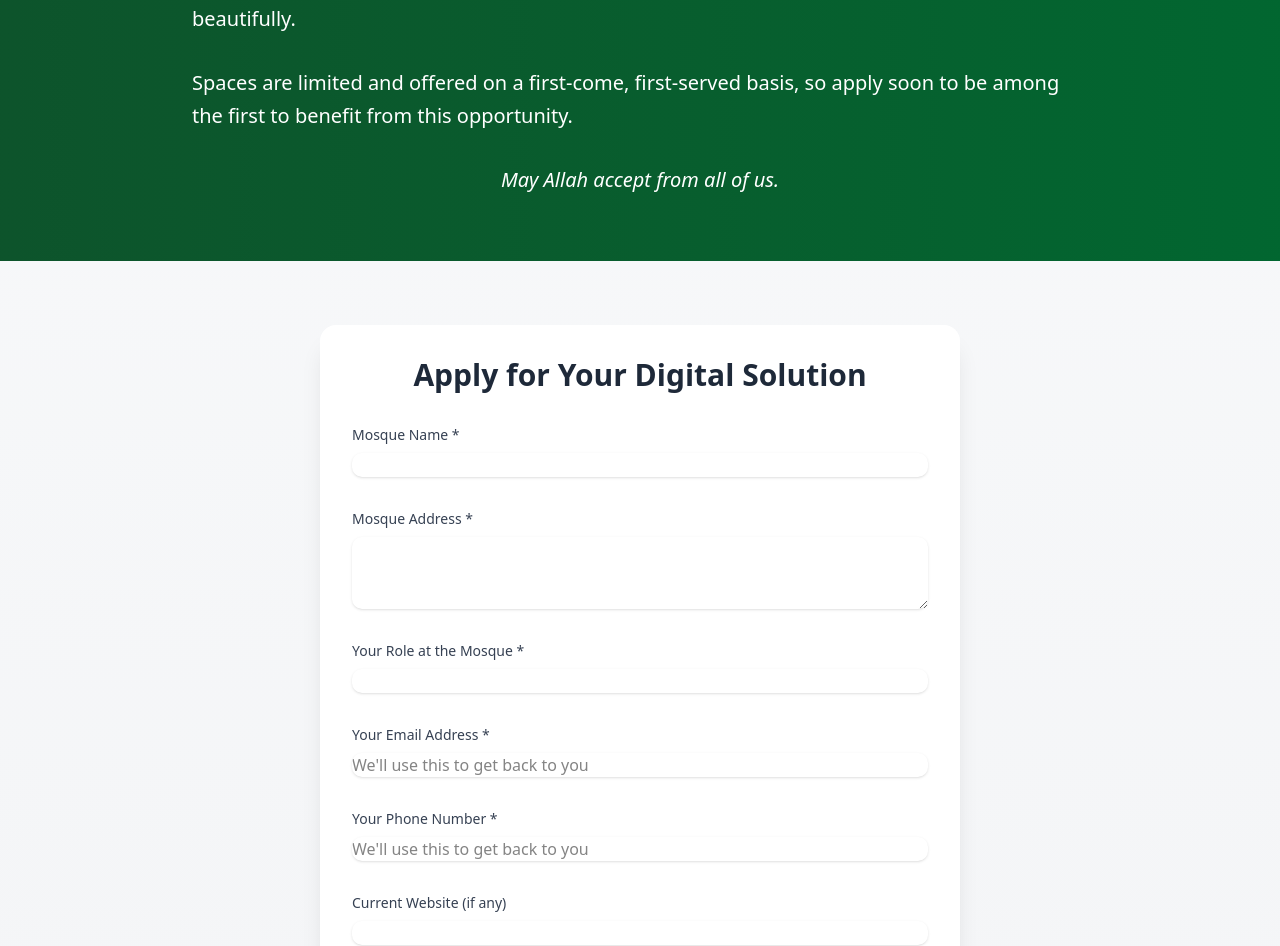
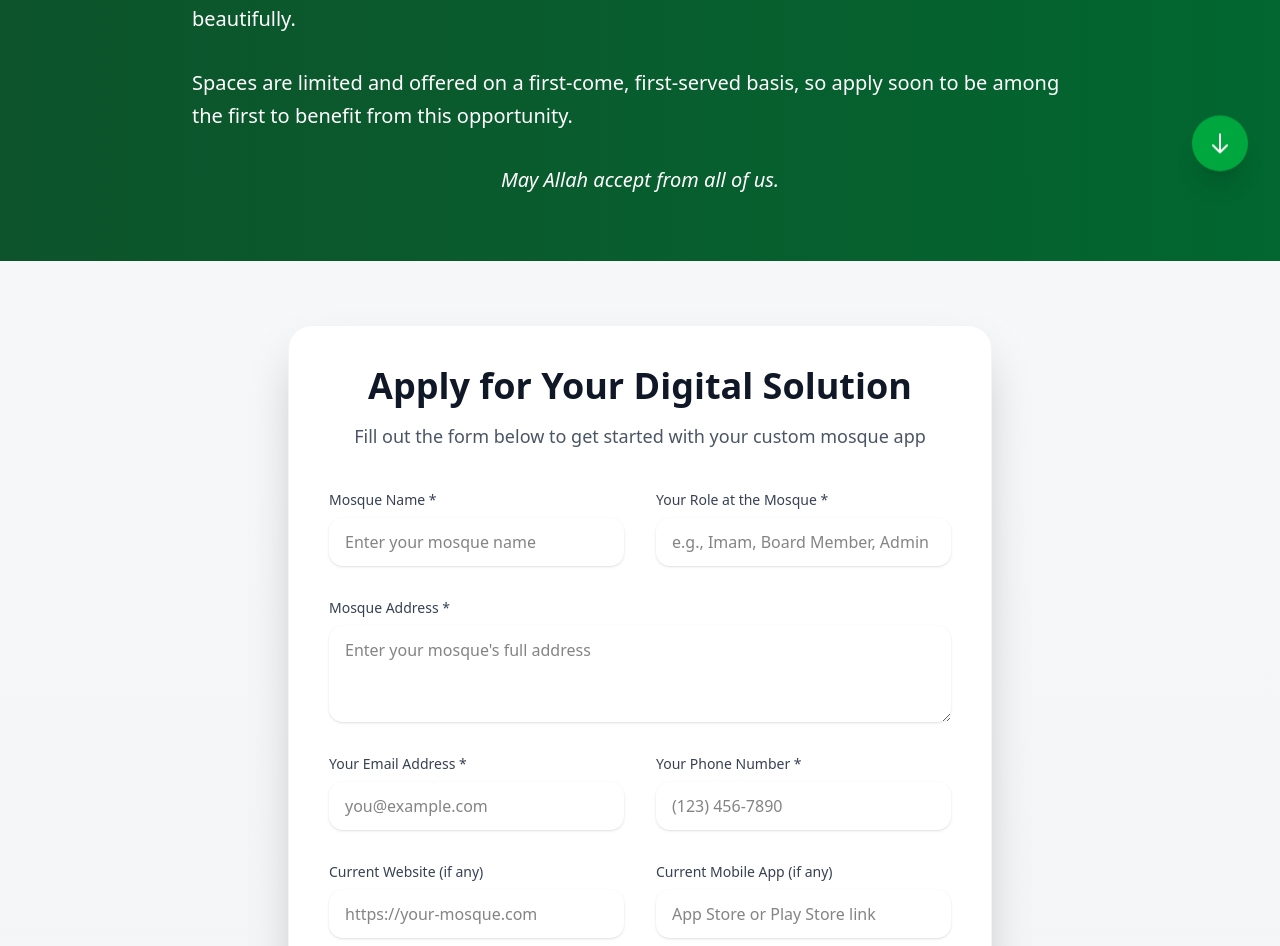
Before and after one commit to Naimy441/3ata, a Next.js app: page /apply in a window 1280 px wide. Shown: the part 587-1533 px from the top of the page. Built offline with nearby package versions, Linux system fonts and the light colour scheme.

Commit message:
Improved apply page

```diff
--- a/app/apply/page.tsx
+++ b/app/apply/page.tsx
@@ -1,6 +1,26 @@
+'use client';
+
 import Link from 'next/link';
+import { useEffect, useState } from 'react';
 
 export default function ApplyPage() {
+  const [showButton, setShowButton] = useState(true);
+
+  useEffect(() => {
+    const handleScroll = () => {
+      const scrollPosition = window.scrollY;
+      setShowButton(scrollPosition < 300);
+    };
+
+    window.addEventListener('scroll', handleScroll);
+    return () => window.removeEventListener('scroll', handleScroll);
+  }, []);
+
+  const scrollToForm = () => {
+    const formSection = document.getElementById('application-form');
+    formSection?.scrollIntoView({ behavior: 'smooth' });
+  };
+
   return (
     <div className="min-h-screen bg-gradient-to-b from-gray-50 to-gray-100">
       {/* Back Button */}
@@ -23,6 +43,30 @@ export default function ApplyPage() {
           </button>
         </Link>
       </div>
+
+      {/* Floating Action Button */}
+      {showButton && (
+        <button
+          onClick={scrollToForm}
+          className="fixed bottom-8 right-8 z-[100] bg-green-600 text-white p-4 rounded-full shadow-xl hover:bg-green-700 transition-all duration-300 animate-bounce-subtle hover:scale-110"
+          aria-label="Scroll to application form"
+        >
+          <svg
+            xmlns="http://www.w3.org/2000/svg"
+            className="h-6 w-6"
+            fill="none"
+            viewBox="0 0 24 24"
+            stroke="currentColor"
+          >
+            <path
+              strokeLinecap="round"
+              strokeLinejoin="round"
+              strokeWidth={2}
+              d="M19 14l-7 7m0 0l-7-7m7 7V3"
+            />
+          </svg>
+        </button>
+      )}
 
       {/* Banner Section */}
       <div className="bg-gradient-to-r from-green-900 to-green-800 text-white py-16 px-4">
@@ -63,11 +107,15 @@ export default function ApplyPage() {
       </div>
 
       {/* Application Form Section */}
-      <div className="max-w-2xl mx-auto py-16 px-4">
-        <div className="bg-white rounded-2xl shadow-xl p-8 backdrop-blur-sm bg-opacity-90">
-          <h2 className="text-3xl font-bold mb-8 text-gray-800 text-center">Apply for Your Digital Solution</h2>
+      <div id="application-form" className="max-w-3xl mx-auto py-16 px-4 sm:px-6 lg:px-8">
+        <div className="bg-white rounded-3xl shadow-2xl p-6 sm:p-8 lg:p-10 backdrop-blur-sm bg-opacity-95 border border-gray-100">
+          <div className="text-center mb-10">
+            <h2 className="text-3xl sm:text-4xl font-bold text-gray-900 mb-4">Apply for Your Digital Solution</h2>
+            <p className="text-gray-600 text-lg">Fill out the form below to get started with your custom mosque app</p>
+          </div>
 
-          <form action="https://formspree.io/f/xvgakyjg" method="POST" className="space-y-8">
+          <form action="https://formspree.io/f/xvgakyjg" method="POST" className="space-y-6 sm:space-y-8">
+            <div className="grid grid-cols-1 sm:grid-cols-2 gap-6 sm:gap-8">
               <div className="space-y-2">
                 <label htmlFor="mosqueName" className="block text-sm font-medium text-gray-700">
                   Mosque Name *
@@ -77,20 +125,8 @@ export default function ApplyPage() {
                   id="mosqueName"
                   name="mosqueName"
                   required
-                className="mt-1 block w-full rounded-lg border-gray-300 shadow-sm focus:border-green-500 focus:ring-green-500 transition-all duration-200"
-              />
-            </div>
-
-            <div className="space-y-2">
-              <label htmlFor="address" className="block text-sm font-medium text-gray-700">
-                Mosque Address *
-              </label>
-              <textarea
-                id="address"
-                name="address"
-                required
-                rows={3}
-                className="mt-1 block w-full rounded-lg border-gray-300 shadow-sm focus:border-green-500 focus:ring-green-500 transition-all duration-200"
+                  className="mt-1 block w-full rounded-xl border-gray-300 shadow-sm focus:border-green-500 focus:ring-green-500 transition-all duration-200 text-base py-3 px-4"
+                  placeholder="Enter your mosque name"
                 />
               </div>
 
@@ -103,10 +139,27 @@ export default function ApplyPage() {
                   id="role"
                   name="role"
                   required
-                className="mt-1 block w-full rounded-lg border-gray-300 shadow-sm focus:border-green-500 focus:ring-green-500 transition-all duration-200"
+                  className="mt-1 block w-full rounded-xl border-gray-300 shadow-sm focus:border-green-500 focus:ring-green-500 transition-all duration-200 text-base py-3 px-4"
+                  placeholder="e.g., Imam, Board Member, Admin"
+                />
+              </div>
+            </div>
+
+            <div className="space-y-2">
+              <label htmlFor="address" className="block text-sm font-medium text-gray-700">
+                Mosque Address *
+              </label>
+              <textarea
+                id="address"
+                name="address"
+                required
+                rows={3}
+                className="mt-1 block w-full rounded-xl border-gray-300 shadow-sm focus:border-green-500 focus:ring-green-500 transition-all duration-200 text-base py-3 px-4"
+                placeholder="Enter your mosque's full address"
               />
             </div>
 
+            <div className="grid grid-cols-1 sm:grid-cols-2 gap-6 sm:gap-8">
               <div className="space-y-2">
                 <label htmlFor="email" className="block text-sm font-medium text-gray-700">
                   Your Email Address *
@@ -116,8 +169,8 @@ export default function ApplyPage() {
                   id="email"
                   name="email"
                   required
-                className="mt-1 block w-full rounded-lg border-gray-300 shadow-sm focus:border-green-500 focus:ring-green-500 transition-all duration-200"
-                placeholder="We'll use this to get back to you"
+                  className="mt-1 block w-full rounded-xl border-gray-300 shadow-sm focus:border-green-500 focus:ring-green-500 transition-all duration-200 text-base py-3 px-4"
+                  placeholder="you@example.com"
                 />
               </div>
 
@@ -130,11 +183,13 @@ export default function ApplyPage() {
                   id="phone"
                   name="phone"
                   required
-                className="mt-1 block w-full rounded-lg border-gray-300 shadow-sm focus:border-green-500 focus:ring-green-500 transition-all duration-200"
-                placeholder="We'll use this to get back to you"
+                  className="mt-1 block w-full rounded-xl border-gray-300 shadow-sm focus:border-green-500 focus:ring-green-500 transition-all duration-200 text-base py-3 px-4"
+                  placeholder="(123) 456-7890"
                 />
               </div>
+            </div>
 
+            <div className="grid grid-cols-1 sm:grid-cols-2 gap-6 sm:gap-8">
               <div className="space-y-2">
                 <label htmlFor="website" className="block text-sm font-medium text-gray-700">
                   Current Website (if any)
@@ -143,7 +198,8 @@ export default function ApplyPage() {
                   type="url"
                   id="website"
                   name="website"
-                className="mt-1 block w-full rounded-lg border-gray-300 shadow-sm focus:border-green-500 focus:ring-green-500 transition-all duration-200"
+                  className="mt-1 block w-full rounded-xl border-gray-300 shadow-sm focus:border-green-500 focus:ring-green-500 transition-all duration-200 text-base py-3 px-4"
+                  placeholder="https://your-mosque.com"
                 />
               </div>
 
@@ -155,8 +211,10 @@ export default function ApplyPage() {
                   type="url"
                   id="app"
                   name="app"
-                className="mt-1 block w-full rounded-lg border-gray-300 shadow-sm focus:border-green-500 focus:ring-green-500 transition-all duration-200"
+                  className="mt-1 block w-full rounded-xl border-gray-300 shadow-sm focus:border-green-500 focus:ring-green-500 transition-all duration-200 text-base py-3 px-4"
+                  placeholder="App Store or Play Store link"
                 />
+              </div>
             </div>
 
             <div className="space-y-2">
@@ -167,20 +225,37 @@ export default function ApplyPage() {
                 id="additionalInfo"
                 name="additionalInfo"
                 rows={4}
-                className="mt-1 block w-full rounded-lg border-gray-300 shadow-sm focus:border-green-500 focus:ring-green-500 transition-all duration-200"
+                className="mt-1 block w-full rounded-xl border-gray-300 shadow-sm focus:border-green-500 focus:ring-green-500 transition-all duration-200 text-base py-3 px-4"
                 placeholder="Please share any additional information about your mosque and community that might help us better serve you."
               />
             </div>
 
+            <div className="pt-4">
               <button
                 type="submit"
-              className="w-full bg-gradient-to-r from-green-600 to-green-700 text-white py-4 px-6 rounded-lg hover:from-green-700 hover:to-green-800 focus:outline-none focus:ring-2 focus:ring-green-500 focus:ring-offset-2 transition-all duration-200 transform hover:scale-[1.02]"
+                className="w-full bg-gradient-to-r from-green-600 to-green-700 text-white py-4 px-6 rounded-xl text-lg font-semibold hover:from-green-700 hover:to-green-800 focus:outline-none focus:ring-2 focus:ring-green-500 focus:ring-offset-2 transition-all duration-200 transform hover:scale-[1.02] shadow-lg"
               >
                 Submit Application
               </button>
+            </div>
           </form>
         </div>
       </div>
+
+      <style jsx global>{`
+        @keyframes bounce-subtle {
+          0%, 100% {
+            transform: translateY(0);
+          }
+          50% {
+            transform: translateY(-10px);
+          }
+        }
+
+        .animate-bounce-subtle {
+          animation: bounce-subtle 2s infinite;
+        }
+      `}</style>
     </div>
   );
 }
--- a/app/page.tsx
+++ b/app/page.tsx
@@ -9,11 +9,26 @@ import ClientsMarquee from "@/components/marquee"
 import Stats from "@/components/stats"
 import ContactModal from "@/components/contact-us"
 import PremiumDialog from "@/components/premium-pricing-dialog"
+import Link from 'next/link'
 
 export default function Home() {
   return (
     <div className="min-h-screen flex flex-col">
       <Navbar />
+
+      {/* Banner Section */}
+      <div className="relative bg-gradient-to-r from-green-900 to-green-800 text-white py-4 px-4 z-20">
+        <div className="max-w-7xl mx-auto flex justify-between items-center">
+          <p className="text-lg">
+          We’re offering 5 masjids a free custom mobile app and website. Already have one? We’ll upgrade and unify it seamlessly.
+          </p>
+          <Link href="/apply">
+            <button className="bg-white text-green-800 px-6 py-2 rounded-lg text-base font-semibold hover:bg-gray-100 transition-all duration-200 transform hover:scale-105 shadow-lg">
+              Apply Now
+            </button>
+          </Link>
+        </div>
+      </div>
 
       {/* Hero Section */}
       <section className="bg-gradient-to-b from-purple-50 to-white py-20 px-4">
@@ -56,19 +71,19 @@ export default function Home() {
             </div>
           </div>
         </div>
-      </section >
+      </section>
 
       {/* Statistics  */}
-      < section id="statistics" className="py-20 px-4 bg-purple-50" >
+      <section id="statistics" className="py-20 px-4 bg-purple-50">
         <div className="container mx-auto">
           <h2 className="text-3xl md:text-4xl font-bold text-purple-900 mb-10 text-center">Tried & Trusted</h2>
           <Stats />
           <ClientsMarquee />
         </div>
-      </section >
+      </section>
 
       {/* Features Section */}
-      < section id="features" className="py-20 px-4 bg-white" >
+      <section id="features" className="py-20 px-4 bg-white">
         <div className="container mx-auto max-w-6xl">
           <h2 className="text-3xl md:text-4xl font-bold text-purple-900 mb-12 text-center">
             Features Designed for Your Mosque
@@ -196,10 +211,10 @@ export default function Home() {
             </div>
           </div>
         </div>
-      </section >
+      </section>
 
       {/* Pricing Section */}
-      < section id="pricing" className="py-20 px-4 bg-purple-50" >
+      <section id="pricing" className="py-20 px-4 bg-purple-50">
         <div className="container mx-auto max-w-6xl">
           <h2 className="text-3xl md:text-4xl font-bold text-purple-900 mb-4 text-center">
             Simple, Transparent Pricing
@@ -304,26 +319,9 @@ export default function Home() {
             <p>No contracts. Cancel anytime. We're confident you'll love our service.</p>
           </div>
         </div>
-      </section >
-
-      {/* Call to Action */}
-      < section className="py-20 px-4 bg-purple-800 text-white" >
-        <div className="container mx-auto max-w-4xl text-center">
-          <h2 className="text-3xl md:text-4xl font-bold mb-6">Bismillah — let’s build something meaningful together!</h2>
-          <p className="text-lg mb-8 text-purple-100">
-            3ata builds and delivers fully custom, feature-rich websites and mobile apps for mosques — with taqwa and sincere niyyah at the heart of everything we do. It’s what sets us apart. And if you're on a tight budget, reach out — we’re happy to support your vision, even at no cost.
-          </p>
-          <ContactModal
-            trigger={
-              <Button className="bg-white text-purple-800 hover:bg-purple-100 px-8 py-6 text-lg">
-                Contact Us
-              </Button>
-            }
-          />
-        </div>
-      </section >
+      </section>
 
       <Footer />
-    </div >
+    </div>
   )
 }
```
Lines whose indentation alone changed are shown as unchanged.
